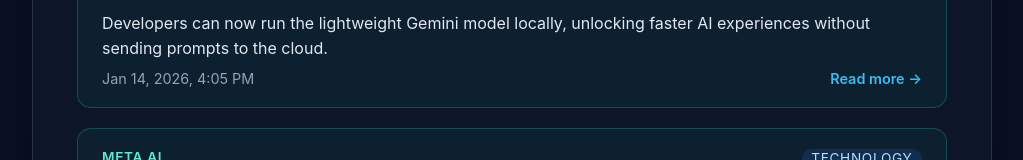
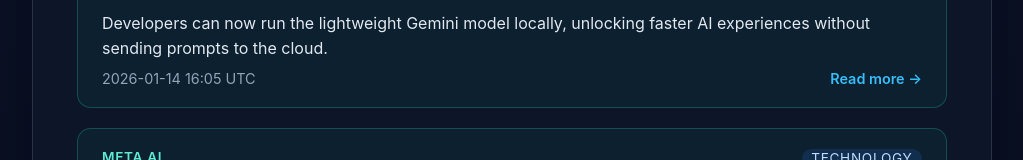
Before and after one commit to halilozerdem2/Hundle, a Next.js app in the folder apps/web/: page /news in a window 1280 px wide. Shown: the part 725-885 px from the top of the page, without its empty margins (128-1151 px from the left). Built offline with nearby package versions, Linux system fonts and the light colour scheme.

Commit message:
fix: render deterministic timestamps

```diff
--- a/apps/web/app/components/news-list.tsx
+++ b/apps/web/app/components/news-list.tsx
@@ -9,11 +9,13 @@
   selectedCategories: Category[];
 }
 
-const dateFormatter = new Intl.DateTimeFormat('en', {
-  dateStyle: 'medium',
-  timeStyle: 'short',
-  timeZone: 'UTC'
-});
+const formatTimestamp = (isoString: string) => {
+  const match = isoString.match(/^(\d{4}-\d{2}-\d{2})T(\d{2}:\d{2})/);
+  if (!match) {
+    return isoString;
+  }
+  return `${match[1]} ${match[2]} UTC`;
+};
 
 const emptyCopy = {
   idle: 'Pick at least one category and tap "Fetch my news" to see curated stories.',
@@ -58,7 +60,7 @@
             <h3>{article.title}</h3>
             <p className="news-description">{article.description}</p>
             <div className="news-meta">
-              <span>{dateFormatter.format(new Date(article.publishedAt))}</span>
+              <span>{formatTimestamp(article.publishedAt)}</span>
               <span className="news-link">Read more →</span>
             </div>
           </a>
```
